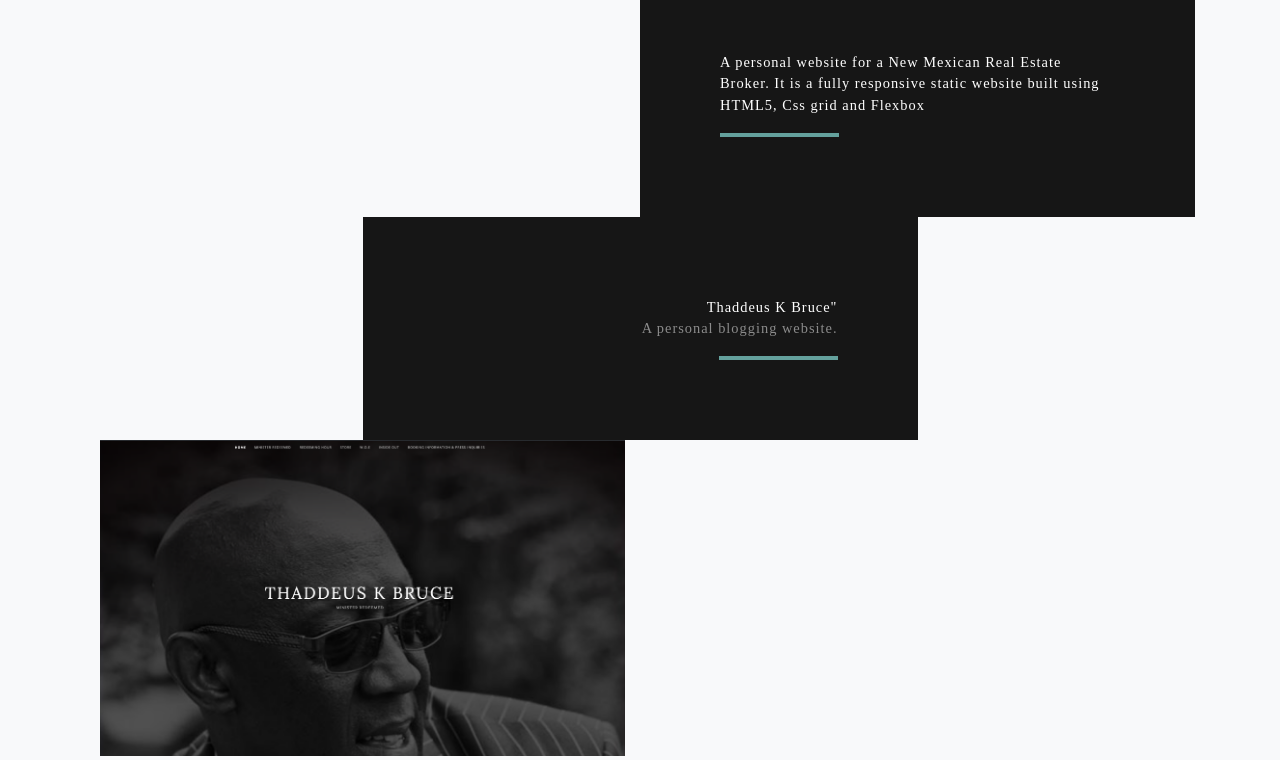
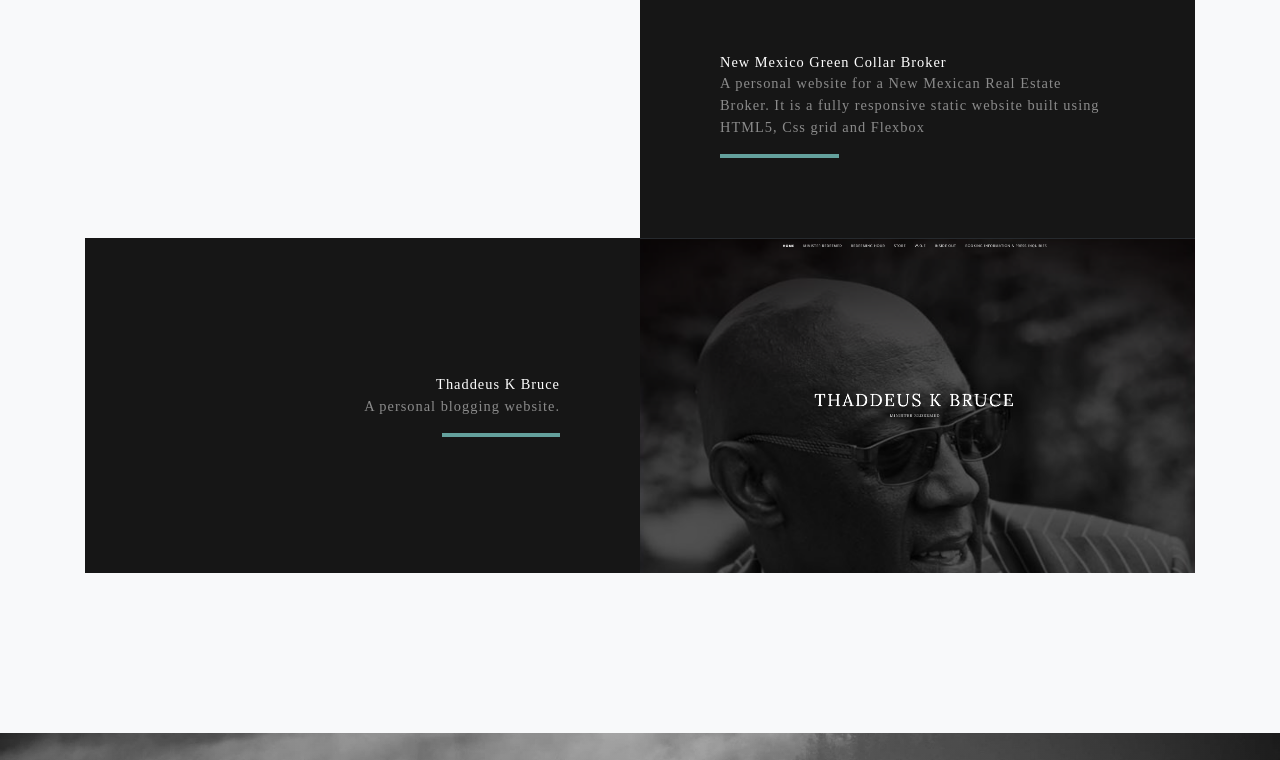
Before and after one commit to jenelynhopkins/jenelynrose.github.io, a website: page index.html in a window 1280 px wide. Shown: the part 1617-2377 px from the top of the page. Drawn offline with Linux system fonts and the light colour scheme.

Commit message:
Update index.html

```diff
--- a/index.html
+++ b/index.html
@@ -111,7 +111,7 @@
             <div class="bg-black text-center h-100 project">
               <div class="d-flex h-100">
                 <div class="project-text w-100 my-auto text-center text-lg-left">
-                  <a class="text-white" href="https://newmexicogreenbroker.com>New Mexico Green Collar Broker</a>
+                  <a class="text-white" href="https://newmexicogreenbroker.com">New Mexico Green Collar Broker</a>
                   <p class="mb-0 text-white-50">A personal website for a New Mexican Real Estate Broker. It is a fully responsive static website built using HTML5, Css grid and Flexbox</p>
                   <hr class="d-none d-lg-block mb-0 ml-0">
                 </div>
@@ -129,7 +129,7 @@
             <div class="bg-black text-center h-100 project">
               <div class="d-flex h-100">
                 <div class="project-text w-100 my-auto text-center text-lg-right">
-                  <a class="text-white" href="https://thaddeusbruce.com/">Thaddeus K Bruce"</a>
+                  <a class="text-white" "href="https://thaddeusbruce.com">Thaddeus K Bruce</a>
                   <p class="mb-0 text-white-50">A personal blogging website.</p>
                   <hr class="d-none d-lg-block mb-0 mr-0">
                 </div>
```
